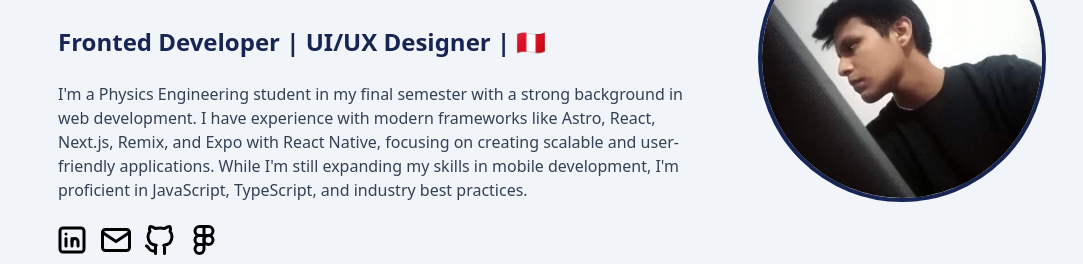
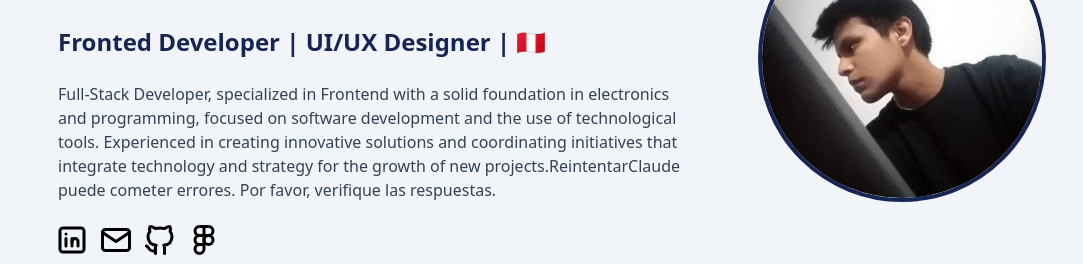
Before and after one commit to Abraham-ch/my-portfolio, a React (Vite) app: page / in a window 1280 px wide. Shown: the part 374-638 px from the top of the page, without its empty margins (98-1181 px from the left). Built offline with nearby package versions, Linux system fonts and the light colour scheme; no server answers.

Commit message:
feat: main description changed

```diff
--- a/src/sections/Main.jsx
+++ b/src/sections/Main.jsx
@@ -19,8 +19,7 @@ const Main = () => {
                 Fronted Developer | UI/UX Designer | 🇵🇪
               </div>
               <p className="px-5 py-3 text-sm sm:text-base text-slate-700 max-w-2xl dark:text-gray-200">
-                I&apos;m a Physics Engineering student in my final semester with a strong background in web development.
-                I have experience with modern frameworks like Astro, React, Next.js, Remix, and Expo with React Native, focusing on creating scalable and user-friendly applications. While I&apos;m still expanding my skills in mobile development, I&apos;m proficient in JavaScript, TypeScript, and industry best practices.
+              Full-Stack Developer, specialized in Frontend with a solid foundation in electronics and programming, focused on software development and the use of technological tools. Experienced in creating innovative solutions and coordinating initiatives that integrate technology and strategy for the growth of new projects.ReintentarClaude puede cometer errores. Por favor, verifique las respuestas.
               </p>
               <div className="flex ml-4 gap-2 pt-2">
                 <a
```
